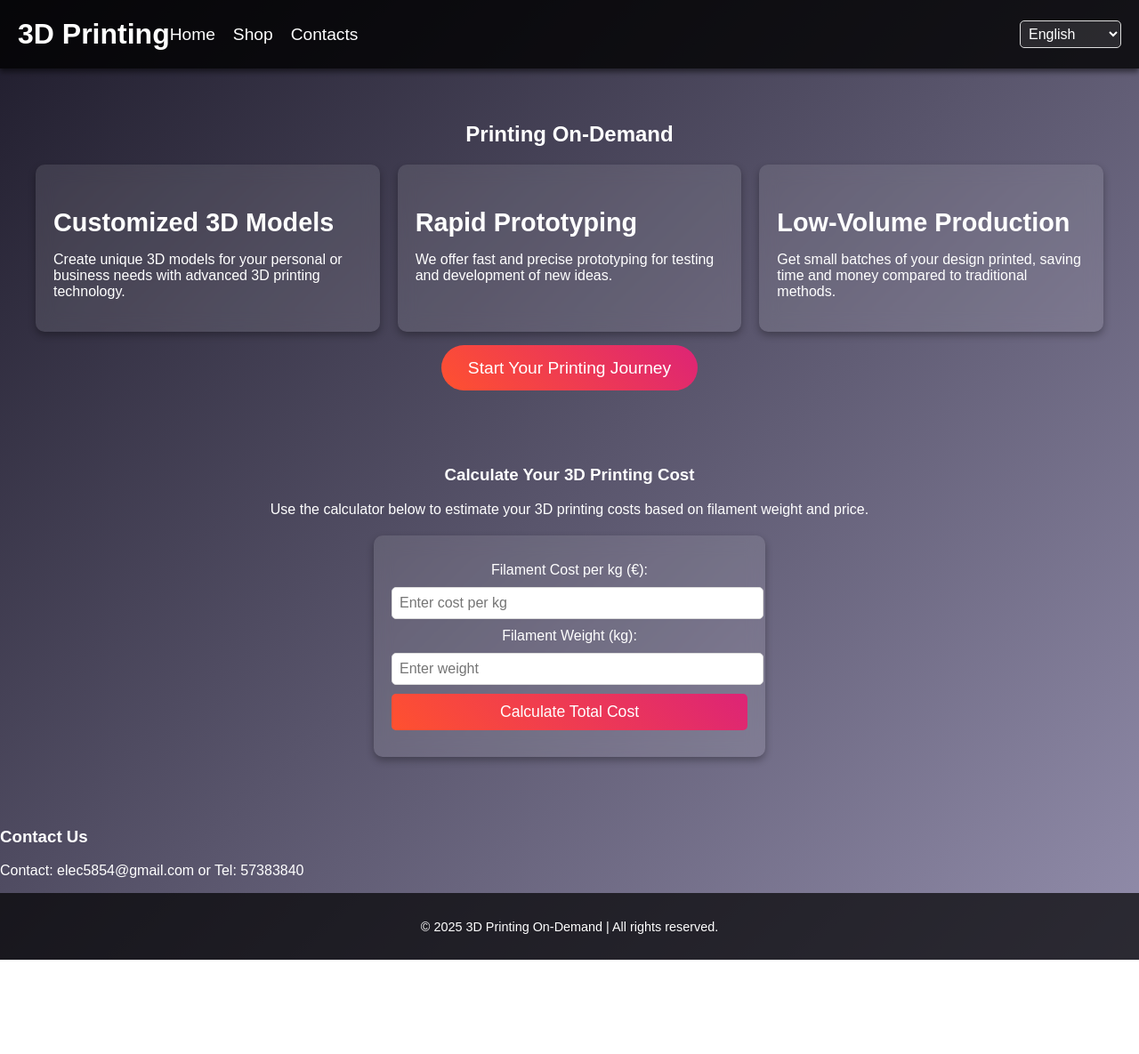
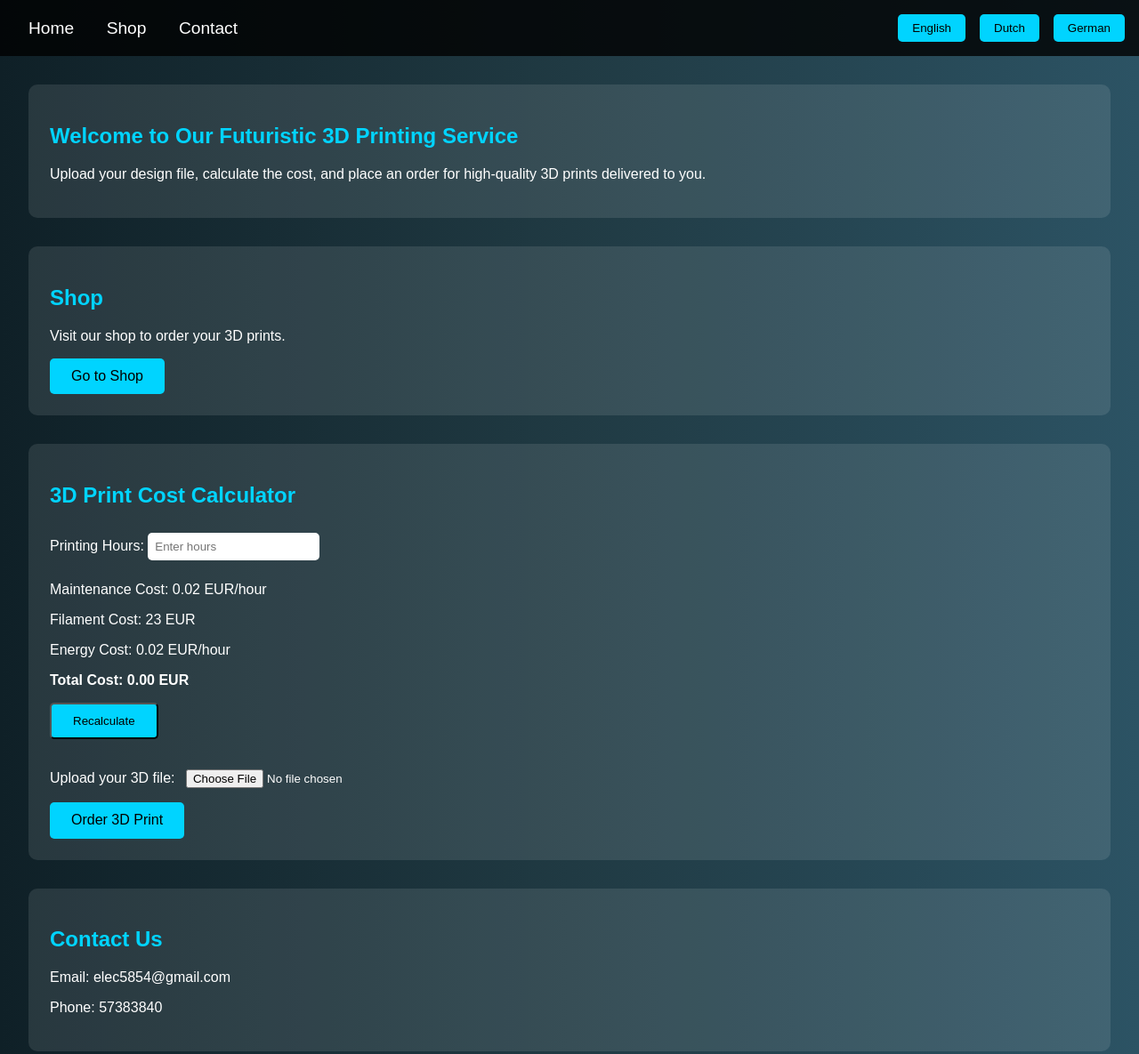
Before and after one commit to Electric0o/Electric0o.github.io, a plain HTML site: page index.html in a window 1280 px wide. Shown: the top 1185 px of the page at 89% size. Before the commit the page ends 1079 px from the top, so only its background shows below. Drawn offline with Linux system fonts and the light colour scheme.

Commit message:
Update index.html

```diff
--- a/index.html
+++ b/index.html
@@ -1,355 +1,164 @@
 <!DOCTYPE html>
 <html lang="en">
-
 <head>
     <meta charset="UTF-8">
     <meta name="viewport" content="width=device-width, initial-scale=1.0">
-    <title>3D Printing On-Demand</title>
+    <title>Futuristic 3D Printing Service</title>
     <style>
         body {
-            font-family: Arial, sans-serif;
+            font-family: 'Arial', sans-serif;
+            background: linear-gradient(to right, #0f2027, #203a43, #2c5364);
+            color: #ffffff;
             margin: 0;
             padding: 0;
-            background: linear-gradient(135deg, #1f1c2c, #928dab);
-            color: #fff;
-            overflow-x: hidden;
         }
-
         header {
-            padding: 20px;
-            background: rgba(0, 0, 0, 0.8);
             display: flex;
             justify-content: space-between;
             align-items: center;
-            box-shadow: 0 4px 6px rgba(0, 0, 0, 0.5);
+            padding: 1rem;
+            background: rgba(0, 0, 0, 0.8);
         }
-
-        .logo {
-            font-size: 2rem;
-            font-weight: bold;
-            color: #fff;
+        header nav a {
+            color: #ffffff;
             text-decoration: none;
+            margin: 0 1rem;
+            font-size: 1.2rem;
+            transition: color 0.3s;
         }
-
-        nav {
+        header nav a:hover {
+            color: #00d4ff;
+        }
+        .language-selector {
             display: flex;
-            gap: 20px;
+            gap: 1rem;
         }
-
-        nav a {
-            color: #fff;
+        .language-selector button {
+            background: #00d4ff;
+            border: none;
+            color: #000;
+            padding: 0.5rem 1rem;
+            cursor: pointer;
+            border-radius: 5px;
+        }
+        .language-selector button:hover {
+            background: #00a1cc;
+        }
+        main {
+            padding: 2rem;
+        }
+        .section {
+            margin-bottom: 2rem;
+            background: rgba(255, 255, 255, 0.1);
+            padding: 1.5rem;
+            border-radius: 10px;
+        }
+        .section h2 {
+            color: #00d4ff;
+        }
+        .button {
+            display: inline-block;
+            padding: 0.7rem 1.5rem;
+            color: #000;
+            background: #00d4ff;
             text-decoration: none;
-            font-size: 1.2rem;
-            transition: color 0.3s ease;
+            border-radius: 5px;
+            transition: background 0.3s;
         }
-
-        nav a:hover {
-            color: #ff512f;
+        .button:hover {
+            background: #00a1cc;
         }
-
-        .language-options {
-            margin-left: auto;
-        }
-
-        .language-options select {
-            padding: 5px;
-            font-size: 1rem;
-            border-radius: 5px;
-            border: 1px solid #ddd;
-            background: rgba(255, 255, 255, 0.1);
-            color: #fff;
-        }
-
-        .main-container {
-            display: flex;
-            flex-direction: column;
-            align-items: center;
-            padding: 40px 20px;
-        }
-
-        .services {
-            display: grid;
-            grid-template-columns: repeat(auto-fit, minmax(300px, 1fr));
-            gap: 20px;
-            width: 100%;
-            max-width: 1200px;
-        }
-
-        .service-card {
-            background: rgba(255, 255, 255, 0.1);
-            backdrop-filter: blur(10px);
-            border-radius: 10px;
-            padding: 20px;
-            box-shadow: 0 4px 8px rgba(0, 0, 0, 0.3);
-            transition: transform 0.3s ease, box-shadow 0.3s ease;
-        }
-
-        .service-card:hover {
-            transform: translateY(-10px);
-            box-shadow: 0 6px 12px rgba(0, 0, 0, 0.4);
-        }
-
-        .service-card h3 {
-            font-size: 1.8rem;
-            margin-bottom: 10px;
-        }
-
-        .service-card p {
-            font-size: 1rem;
-        }
-
-        .cta {
-            text-align: center;
-            margin-top: 30px;
-        }
-
-        .cta a {
-            background: linear-gradient(45deg, #ff512f, #dd2476);
-            color: #fff;
-            padding: 15px 30px;
-            border-radius: 30px;
-            text-decoration: none;
-            font-size: 1.2rem;
-            transition: background 0.3s ease;
-        }
-
-        .cta a:hover {
-            background: linear-gradient(45deg, #dd2476, #ff512f);
-        }
-
-        footer {
-            background: rgba(0, 0, 0, 0.7);
-            text-align: center;
-            padding: 15px;
-            font-size: 0.9rem;
-        }
-
-        .shop-container {
-            text-align: center;
-            padding: 40px;
-        }
-
-        .calculator {
-            margin: 20px auto;
-            max-width: 400px;
-            padding: 20px;
-            background: rgba(255, 255, 255, 0.1);
-            backdrop-filter: blur(10px);
-            border-radius: 10px;
-            box-shadow: 0 4px 8px rgba(0, 0, 0, 0.3);
-        }
-
-        .calculator label, .calculator input {
-            display: block;
-            margin: 10px 0;
-            font-size: 1rem;
-        }
-
-        .calculator input[type="number"] {
-            width: 100%;
-            padding: 8px;
-            border-radius: 5px;
-            border: 1px solid #ddd;
-        }
-
-        .calculator button {
-            background: linear-gradient(45deg, #ff512f, #dd2476);
-            color: #fff;
-            padding: 10px;
+        #calculator input {
+            margin: 0.5rem 0;
+            padding: 0.5rem;
             border: none;
             border-radius: 5px;
-            cursor: pointer;
-            font-size: 1.1rem;
-            width: 100%;
         }
-
-        .calculator button:hover {
-            background: linear-gradient(45deg, #dd2476, #ff512f);
-        }
-
-        .calculator .result {
-            margin-top: 10px;
-            font-size: 1.2rem;
+        footer {
+            text-align: center;
+            padding: 1rem;
+            background: rgba(0, 0, 0, 0.8);
         }
     </style>
     <script>
         function calculateCost() {
-            const filamentCost = parseFloat(document.getElementById('filament-cost').value);
-            const filamentWeight = parseFloat(document.getElementById('filament-weight').value);
-            const maintenanceCost = filamentWeight * 0.02;
-            const energyCost = filamentWeight * 0.02;
-            const result = filamentCost * filamentWeight + maintenanceCost + energyCost;
-
-            if (!isNaN(result)) {
-                document.getElementById('total-cost').innerText = `Total Cost: €${result.toFixed(2)}`;
-            } else {
-                document.getElementById('total-cost').innerText = "Please enter valid values.";
-            }
+            const hours = parseFloat(document.getElementById('hours').value) || 0;
+            const maintenanceCost = hours * 0.02;
+            const filamentCost = 23;
+            const energyCost = hours * 0.02;
+            const totalCost = (maintenanceCost + filamentCost + energyCost) * 2;
+            document.getElementById('total-cost').textContent = totalCost.toFixed(2) + ' EUR';
         }
 
         function switchLanguage(lang) {
-            const texts = {
-                en: {
-                    home: "Home",
-                    shop: "Shop",
-                    contacts: "Contacts",
-                    contactInfo: "Contact: elec5854@gmail.com or Tel: 57383840",
-                    shopTitle: "Printing On-Demand",
-                    filamentCostLabel: "Filament Cost per kg (€):",
-                    filamentWeightLabel: "Filament Weight (kg):",
-                    calculate: "Calculate Total Cost",
-                    totalCost: "Total Cost"
-                },
-                de: {
-                    home: "Startseite",
-                    shop: "Geschäft",
-                    contacts: "Kontakte",
-                    contactInfo: "Kontakt: elec5854@gmail.com oder Tel.: 57383840",
-                    shopTitle: "3D-Druck auf Abruf",
-                    filamentCostLabel: "Filamentkosten pro kg (€):",
-                    filamentWeightLabel: "Filamentgewicht (kg):",
-                    calculate: "Gesamtkosten berechnen",
-                    totalCost: "Gesamtkosten"
-                },
-                nl: {
-                    home: "Homepagina",
-                    shop: "Winkel",
-                    contacts: "Contacten",
-                    contactInfo: "Contact: elec5854@gmail.com of Tel.: 57383840",
-                    shopTitle: "3D-printen op aanvraag",
-                    filamentCostLabel: "Filamentkosten per kg (€):",
-                    filamentWeightLabel: "Filamentgewicht (kg):",
-                    calculate: "Totale kosten berekenen",
-                    totalCost: "Totale kosten"
-                }
-            };
-
-            const t = texts[lang];
-            document.getElementById("home-link").innerText = t.home;
-            document.getElementById("shop-link").innerText = t.shop;
-            document.getElementById("contacts-link").innerText = t.contacts;
-            document.getElementById("contact-info").innerText = t.contactInfo;
-            document.getElementById("shop-title").innerText = t.shopTitle;
-            document.getElementById("filament-cost-label").innerText = t.filamentCostLabel;
-            document.getElementById("filament-weight-label").innerText = t.filamentWeightLabel;
-            document.getElementById("calculate-button").innerText = t.calculate;
+            const elements = document.querySelectorAll('[data-lang]');
+            elements.forEach(el => {
+                el.style.display = el.dataset.lang === lang ? 'block' : 'none';
+            });
         }
-
-        document.addEventListener('DOMContentLoaded', () => {
-            document.getElementById('language').addEventListener('change', (e) => {
-                switchLanguage(e.target.value);
-            });
-        });
     </script>
 </head>
-
 <body>
     <header>
-        <a href="#" class="logo">3D Printing</a>
-        <nav>
-            <a id="home-link" href="#">Home</a>
-            <a id="shop-link" href="#shop-page">Shop
-                            </a>
-            <a id="contacts-link" href="#contacts-page">Contacts</a>
-        </nav>
-        <div class="language-options">
-            <select id="language">
-                <option value="en">English</option>
-                <option value="de">Deutsch</option>
-                <option value="nl">Nederlands</option>
-            </select>
+        <div>
+            <nav>
+                <a href="#home">Home</a>
+                <a href="#shop">Shop</a>
+                <a href="#contacts">Contact</a>
+            </nav>
+        </div>
+        <div class="language-selector">
+            <button onclick="switchLanguage('en')">English</button>
+            <button onclick="switchLanguage('nl')">Dutch</button>
+            <button onclick="switchLanguage('de')">German</button>
         </div>
     </header>
 
     <main>
-        <!-- Services Section -->
-        <section class="main-container">
-            <h2 id="shop-title">Printing On-Demand</h2>
-            <div class="services">
-                <!-- Service Cards -->
-                <div class="service-card">
-                    <h3>Customized 3D Models</h3>
-                    <p>Create unique 3D models for your personal or business needs with advanced 3D printing technology.</p>
-                </div>
-                <div class="service-card">
-                    <h3>Rapid Prototyping</h3>
-                    <p>We offer fast and precise prototyping for testing and development of new ideas.</p>
-                </div>
-                <div class="service-card">
-                    <h3>Low-Volume Production</h3>
-                    <p>Get small batches of your design printed, saving time and money compared to traditional methods.</p>
-                </div>
-            </div>
-
-            <!-- CTA Section -->
-            <div class="cta">
-                <a href="#shop-page">Start Your Printing Journey</a>
-            </div>
+        <section id="home" class="section" data-lang="en">
+            <h2>Welcome to Our Futuristic 3D Printing Service</h2>
+            <p>Upload your design file, calculate the cost, and place an order for high-quality 3D prints delivered to you.</p>
+        </section>
+        <section id="home" class="section" data-lang="nl" style="display:none;">
+            <h2>Welkom bij onze futuristische 3D-printservice</h2>
+            <p>Upload uw ontwerpbestand, bereken de kosten en plaats een bestelling voor hoogwaardige 3D-prints die bij u worden afgeleverd.</p>
+        </section>
+        <section id="home" class="section" data-lang="de" style="display:none;">
+            <h2>Willkommen bei unserem futuristischen 3D-Druckservice</h2>
+            <p>Laden Sie Ihre Design-Datei hoch, berechnen Sie die Kosten und bestellen Sie hochwertige 3D-Drucke, die an Sie geliefert werden.</p>
         </section>
 
-        <!-- Shop Section -->
-        <section id="shop-page" class="shop-container">
-            <h3>Calculate Your 3D Printing Cost</h3>
-            <p>Use the calculator below to estimate your 3D printing costs based on filament weight and price.</p>
-
-            <div class="calculator">
-                <label id="filament-cost-label" for="filament-cost">Filament Cost per kg (€):</label>
-                <input type="number" id="filament-cost" placeholder="Enter cost per kg">
-
-                <label id="filament-weight-label" for="filament-weight">Filament Weight (kg):</label>
-                <input type="number" id="filament-weight" placeholder="Enter weight">
-
-                <button id="calculate-button" onclick="calculateCost()">Calculate Total Cost</button>
-
-                <div class="result" id="total-cost"></div>
-            </div>
+        <section id="shop" class="section">
+            <h2>Shop</h2>
+            <p>Visit our shop to order your 3D prints.</p>
+            <a href="#" class="button">Go to Shop</a>
         </section>
 
-        <!-- Contact Section -->
-        <section id="contacts-page">
-            <h3>Contact Us</h3>
-            <p id="contact-info">Contact: elec5854@gmail.com or Tel: 57383840</p>
+        <section id="calculator" class="section">
+            <h2>3D Print Cost Calculator</h2>
+            <label for="hours">Printing Hours:</label>
+            <input type="number" id="hours" placeholder="Enter hours" onchange="calculateCost()">
+            <p>Maintenance Cost: 0.02 EUR/hour</p>
+            <p>Filament Cost: 23 EUR</p>
+            <p>Energy Cost: 0.02 EUR/hour</p>
+            <p><strong>Total Cost: <span id="total-cost">0.00 EUR</span></strong></p>
+            <button onclick="calculateCost()" class="button">Recalculate</button>
+            <br><br>
+            <label for="file-upload">Upload your 3D file:</label>
+            <input type="file" id="file-upload">
+            <br>
+            <a href="#shop" class="button">Order 3D Print</a>
+        </section>
+
+        <section id="contacts" class="section">
+            <h2>Contact Us</h2>
+            <p>Email: elec5854@gmail.com</p>
+            <p>Phone: 57383840</p>
         </section>
     </main>
 
     <footer>
-        <p>&copy; 2025 3D Printing On-Demand | All rights reserved.</p>
+        <p>&copy; 2025 Futuristic 3D Printing Service</p>
     </footer>
 </body>
-
-</html><!DOCTYPE html>
-<html lang="en">
-
-<head>
-    <meta charset="UTF-8">
-    <meta name="viewport" content="width=device-width, initial-scale=1.0">
-    <title>3D Printing On-Demand</title>
-    <style>
-        body {
-            font-family: Arial, sans-serif;
-            margin: 0;
-            padding: 0;
-            background: linear-gradient(135deg, #1f1c2c, #928dab);
-            color: #fff;
-            overflow-x: hidden;
-        }
-
-        header {
-            padding: 20px;
-            background: rgba(0, 0, 0, 0.8);
-            display: flex;
-            justify-content: space-between;
-            align-items: center;
-            box-shadow: 0 4px 6px rgba(0, 0, 0, 0.5);
-        }
-
-        .logo {
-            font-size: 2rem;
-            font-weight: bold;
-            color: #fff;
-            text-decoration: none;
-        }
-
-        nav {
-            display: flex;
-            gap: 20px;
+</html>
```
